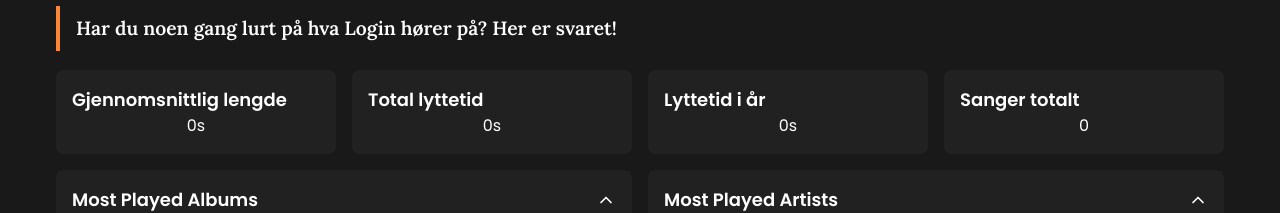
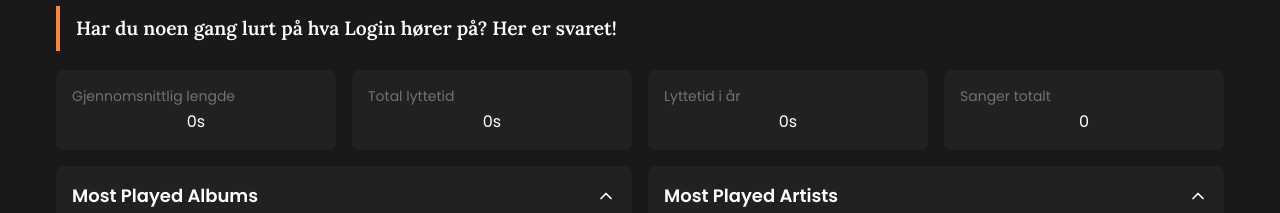
Before and after one commit to Login-Linjeforening-for-IT/beehive, a Next.js app: page /music in a window 1280 px wide. Shown: the part 258-471 px from the top of the page. Built offline with nearby package versions, Linux system fonts and the light colour scheme; no server answers.

Commit message:
fixed bugs

```diff
--- a/src/app/music/pageClient.tsx
+++ b/src/app/music/pageClient.tsx
@@ -25,12 +25,6 @@ export default function Music({ initialData, lang }: { initialData: Music, lang:
         fallbackData: initialData,
     })
 
-    const tileInfoData = [
-        { title: text.average_duration, value: formatDuration(data.stats.avg_seconds) },
-        { title: text.total_minutes, value: formatDuration(data.stats.total_minutes * 60) },
-        { title: text.minutes_this_year, value: formatDuration(data.stats.total_minutes_this_year * 60) },
-        { title: text.total_songs, value: data.stats.total_songs.toString() }
-    ]
 
     return (
         <div className='page-container'>
@@ -43,7 +37,7 @@ export default function Music({ initialData, lang }: { initialData: Music, lang:
                     <p className='p--highlighted'>{text.intro}</p>
                 </section>
                 <section className='flex flex-col justify-center items-center gap-4'>
-                    <TileInfo data={tileInfoData} />
+                    <TileInfo data={data} text={text} />
                     <MostPlayed
                         mostPlayedAlbums={data.mostPlayedAlbums}
                         mostPlayedArtists={data.mostPlayedArtists}
@@ -66,31 +60,3 @@ export default function Music({ initialData, lang }: { initialData: Music, lang:
         </div>
     )
 }
-
-function formatDuration(seconds: number): string {
-    const MINUTE = 60
-    const HOUR = MINUTE * 60
-    const DAY = HOUR * 24
-    const WEEK = DAY * 7
-    const MONTH = DAY * 30
-    const YEAR = DAY * 365
-
-    const years = Math.floor(seconds / YEAR)
-    const months = Math.floor((seconds % YEAR) / MONTH)
-    const weeks = Math.floor((seconds % MONTH) / WEEK)
-    const days = Math.floor((seconds % WEEK) / DAY)
-    const hours = Math.floor((seconds % DAY) / HOUR)
-    const minutes = Math.floor((seconds % HOUR) / MINUTE)
-    const remainingSeconds = seconds % MINUTE
-
-    const parts = []
-    if (years > 0) parts.push(`${years}y`)
-    if (months > 0) parts.push(`${months}mo`)
-    if (weeks > 0) parts.push(`${weeks}w`)
-    if (days > 0) parts.push(`${days}d`)
-    if (hours > 0) parts.push(`${hours}h`)
-    if (minutes > 0) parts.push(`${minutes}m`)
-    if (remainingSeconds > 0 || parts.length === 0) parts.push(`${remainingSeconds}s`)
-
-    return parts.join(' ')
-}
--- a/src/components/music/actualCard.tsx
+++ b/src/components/music/actualCard.tsx
@@ -9,9 +9,10 @@ type CardProps = {
     children: React.ReactNode
     className?: string
     playIcon?: boolean
+    smallText?: boolean
 }
 
-export default function Card({ text, children, className, dropdown = false, defaultOpen = true, playIcon = false }: CardProps) {
+export default function Card({ text, children, className, dropdown = false, defaultOpen = true, playIcon = false, smallText = false }: CardProps) {
     const [isOpen, setIsOpen] = useState(defaultOpen)
 
     const toggleOpen = () => {
@@ -27,7 +28,7 @@ export default function Card({ text, children, className, dropdown = false, defa
                 onClick={toggleOpen}
             >
                 <div className='flex gap-2'>
-                    <h1 className={`font-semibold text-lg ${playIcon && 'text-[var(--color-primary-500)]'}`}>{text}</h1>
+                    <h1 className={`${smallText ? 'text-sm text-zinc-500 self-center mb-1' : 'text-lg font-semibold'} ${playIcon && 'text-[var(--color-primary-500)]'}`}>{text}</h1>
                     {playIcon && <PlayIcon />}
                 </div>
                 {dropdown && (
@@ -37,9 +38,7 @@ export default function Card({ text, children, className, dropdown = false, defa
                     />
                 )}
             </div>
-            <div className={`grid place-items-center transition-all duration-300 overflow-hidden ${
-                dropdown ? (isOpen ? 'max-h-screen opacity-100 mt-2' : 'max-h-0 opacity-0') : ''
-            }`}>
+            <div className={`grid place-items-center transition-all duration-300 overflow-hidden ${dropdown ? (isOpen ? 'max-h-screen opacity-100 mt-2' : 'max-h-0 opacity-0') : ''}`}>
                 {children}
             </div>
         </div>
--- a/src/components/music/currentlyPlaying.tsx
+++ b/src/components/music/currentlyPlaying.tsx
@@ -5,7 +5,7 @@ export default function CurrentlyPlaying({songs}: {songs: Song[] }) {
     const uniqueSongs = Array.from(new Map(songs.map(s => [s.id, s])).values())
     return (
         <Card text='Currently Playing' className='w-full' dropdown={true} defaultOpen={true} playIcon={true}>
-            <div className='grid grid-cols-2 gap-4 place-items-center max-h-[67vh] overflow-auto w-full'>
+            <div className='grid grid-cols-2 gap-4 place-items-center max-h-[67vh] overflow-auto noscroll w-full'>
                 {uniqueSongs.map((song) => <CurrentlyPlayingCard key={song.id} song={song} />)}
             </div>
         </Card>
--- a/src/components/music/tileInfo.tsx
+++ b/src/components/music/tileInfo.tsx
@@ -1,13 +1,49 @@
 import Card from './actualCard'
 
-export function TileInfo({ data }: { data: Array<{ title: string; value: string }> }) {
+// eslint-disable-next-line @typescript-eslint/no-explicit-any
+export function TileInfo({ data, text }: { data: Music, text: any }) {
+    const tileInfoData: Array<{ title: string; value: string }> = [
+        { title: text.average_duration, value: formatDuration(data.stats.avg_seconds) },
+        { title: text.total_minutes, value: formatDuration(data.stats.total_minutes * 60) },
+        { title: text.minutes_this_year, value: formatDuration(data.stats.total_minutes_this_year * 60) },
+        { title: text.total_songs, value: data.stats.total_songs.toString() }
+    ]
+
     return (
         <div className='flex flex-row gap-4 w-full'>
-            {data.map((item) => (
-                <Card key={item.title} text={item.title} className='text-center'>
+            {tileInfoData.map((item) => (
+                <Card key={item.title} text={item.title} smallText={true}>
                     <p>{item.value}</p>
                 </Card>
             ))}
         </div>
     )
 }
+
+function formatDuration(seconds: number): string {
+    const MINUTE = 60
+    const HOUR = MINUTE * 60
+    const DAY = HOUR * 24
+    const WEEK = DAY * 7
+    const MONTH = DAY * 30
+    const YEAR = DAY * 365
+
+    const years = Math.floor(seconds / YEAR)
+    const months = Math.floor((seconds % YEAR) / MONTH)
+    const weeks = Math.floor((seconds % MONTH) / WEEK)
+    const days = Math.floor((seconds % WEEK) / DAY)
+    const hours = Math.floor((seconds % DAY) / HOUR)
+    const minutes = Math.floor((seconds % HOUR) / MINUTE)
+    const remainingSeconds = seconds % MINUTE
+
+    const parts = []
+    if (years > 0) parts.push(`${years}y`)
+    if (months > 0) parts.push(`${months}mo`)
+    if (weeks > 0) parts.push(`${weeks}w`)
+    if (days > 0) parts.push(`${days}d`)
+    if (hours > 0) parts.push(`${hours}h`)
+    if (minutes > 0) parts.push(`${minutes}m`)
+    if (remainingSeconds > 0 || parts.length === 0) parts.push(`${remainingSeconds}s`)
+
+    return parts.join(' ')
+}
```
